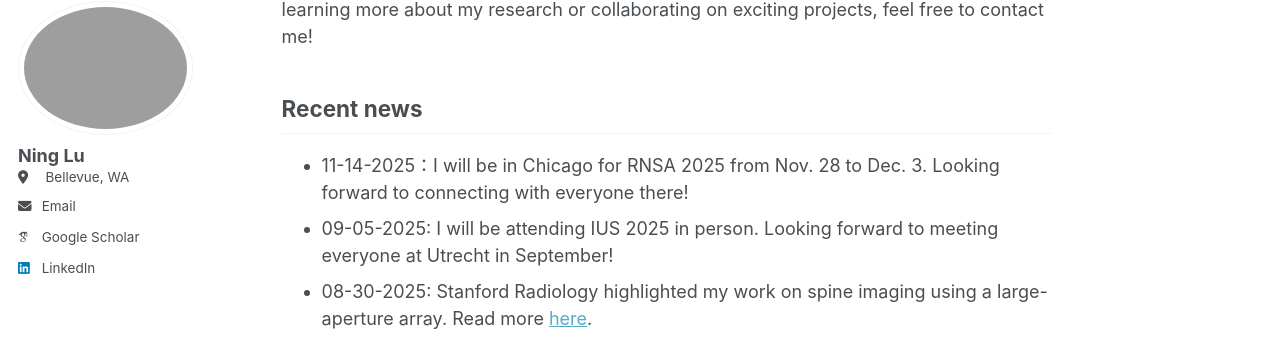
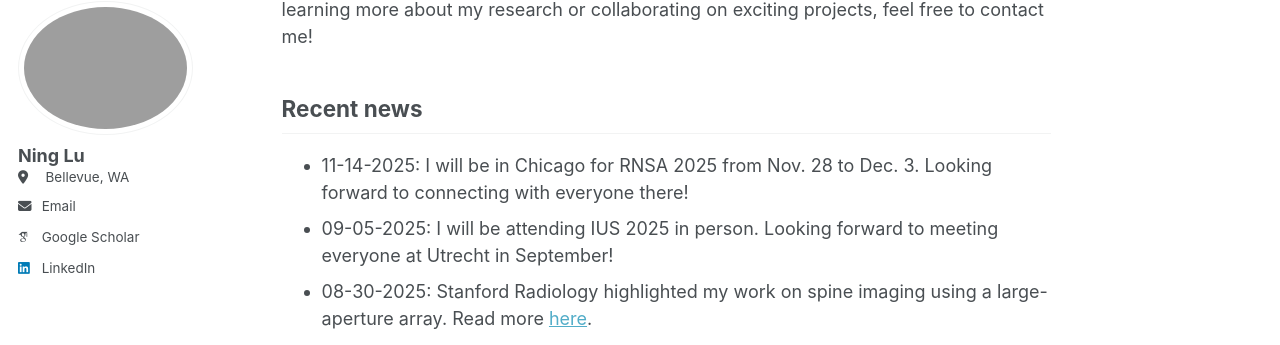
Before and after one commit to NingLu-Ultrasound/ninglu-ultrasound.github.io, a Jekyll site: the page built from _pages/about.md, in a window 1280 px wide and 900 px high, scrolled down 706 px. Shown: the part 105-450 px from the top of the window. Built offline with Jekyll 4.4.1, drawn with Linux system fonts in a browser that asks for light colours; some web fonts are replaced.

```diff
--- a/_pages/about.md
+++ b/_pages/about.md
@@ -20,7 +20,7 @@ As a systems engineer, I have experience across the entire system development cy
 
 
 ## Recent news
-* 11-14-2025：I will be in Chicago for RNSA 2025 from Nov. 28 to Dec. 3. Looking forward to connecting with everyone there!
+* 11-14-2025: I will be in Chicago for RNSA 2025 from Nov. 28 to Dec. 3. Looking forward to connecting with everyone there!
 * 09-05-2025: I will be attending IUS 2025 in person. Looking forward to meeting everyone at Utrecht in September!
 * 08-30-2025: Stanford Radiology highlighted my work on spine imaging using a large-aperture array. Read more [here](https://med.stanford.edu/radiology/news/2025-news/a-new-approach-towards-real-time--panoramic-ultrasound-imaging-o.html).
 * 07-25-2025: My postdoc work entitled "Improving real-time ultrasound spine imaging with a large-aperture array" is now published in Science Advances!
```
